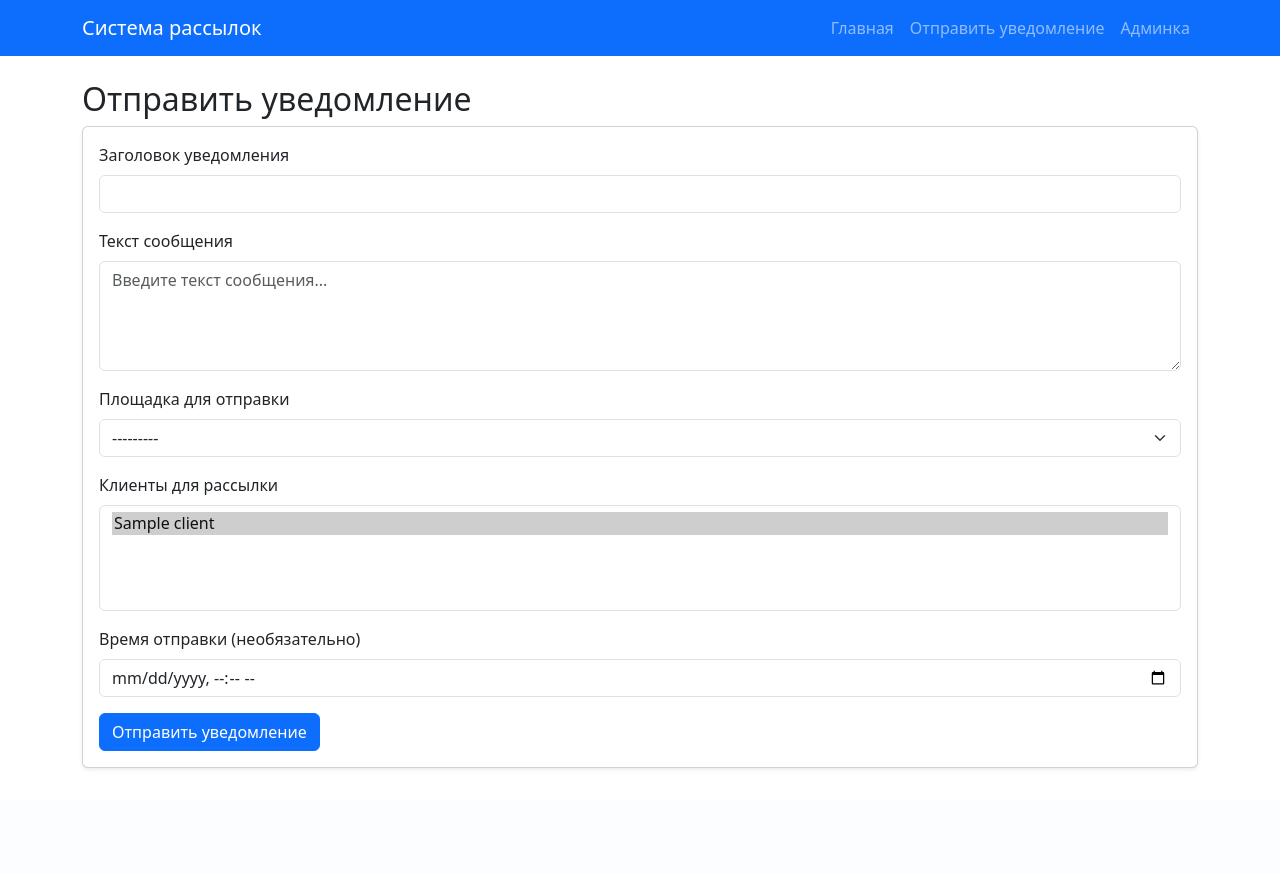
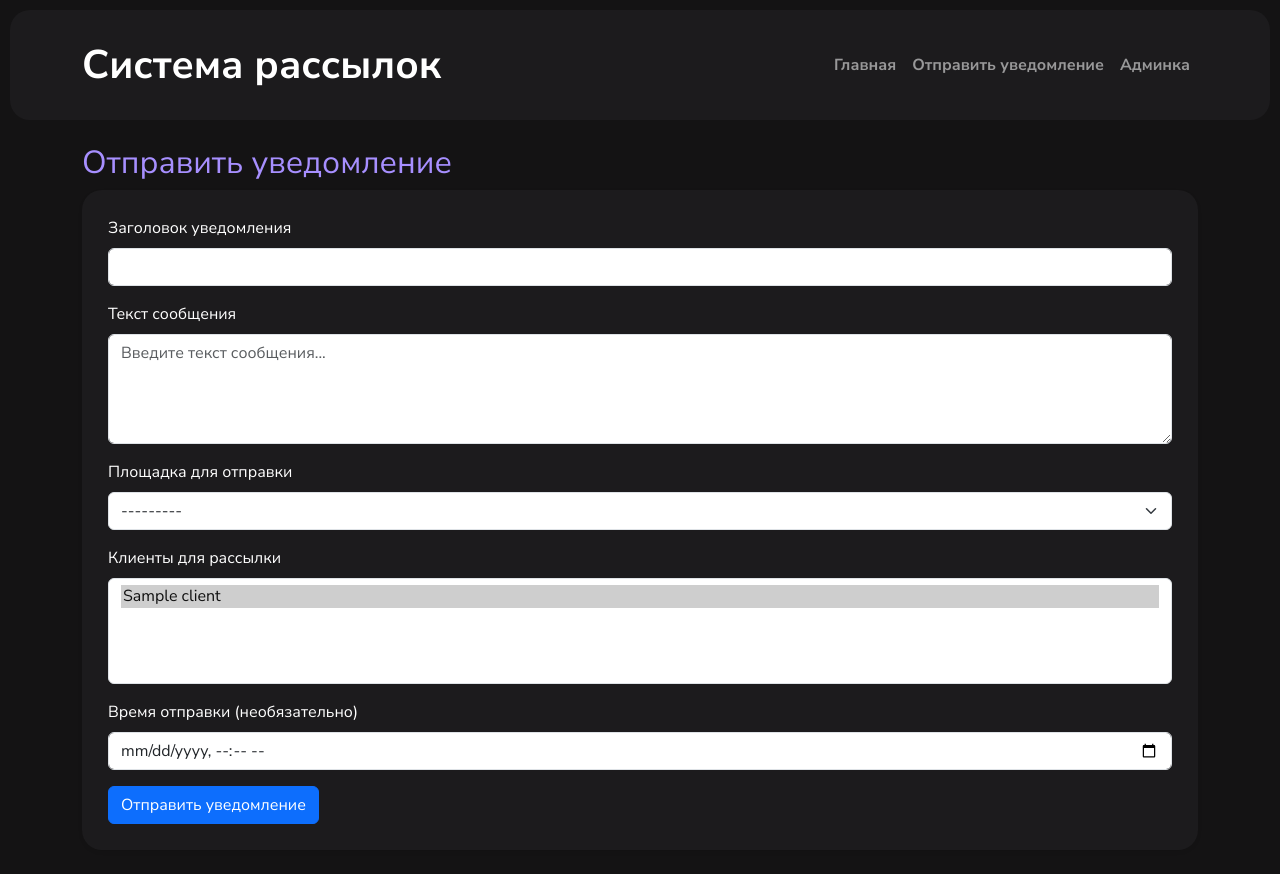
Before and after one commit to kenichiyamazaki/Telegram-SMS-Email-sender, a Django app: page /notifications/send/ in a window 1280 px wide. Before the commit the page ends 769 px from the top, so only its background shows below. Run offline with Django 5.2, Linux system fonts and the light colour scheme; a user stored in the database is signed in; tables that the repository leaves empty hold one stand-in row (values such as "Sample post"); parts of the project's set-up code (start-up, migrations or seed data) failed here and were passed over; some libraries are stand-ins or nearby versions.

Commit message:
изменил шрифт

```diff
--- /dev/null
+++ b/NotificationSystem/notification_app/static/notification_app/style.css
@@ -0,0 +1,25 @@
+body {
+    background-color: #141314;
+    font-family: 'Nunito Sans', Arial, sans-serif;
+    color: #a78fff;
+}
+.navbar {
+    background-color: #1c1b1d !important;
+    border-radius: 20px;
+    margin: 10px;
+    padding: 20px;
+    font-weight: 1000;
+}
+.navbar-brand{
+    font-size: 40px;
+}
+.card {
+    border: 1.5px;
+    border-radius: 20px;
+    padding: 10px;
+    background-color: #1c1b1d;
+    color: white;
+}
+.card-text.text-muted small{
+    color: grey;
+}
--- a/NotificationSystem/notification_app/templates/notification_app/base.html
+++ b/NotificationSystem/notification_app/templates/notification_app/base.html
@@ -1,11 +1,14 @@
+{% load static %}
 <!DOCTYPE html>
 <html lang="ru">
 <head>
     <meta charset="UTF-8">
+    <link href="https://fonts.googleapis.com/css2?family=Nunito+Sans:wght@400;700&display=swap" rel="stylesheet">
     <title>Система рассылок</title>
     <meta name="viewport" content="width=device-width, initial-scale=1">
     <!-- Bootstrap 5 CDN -->
     <link href="https://cdn.jsdelivr.net/npm/bootstrap@5.3.2/dist/css/bootstrap.min.css" rel="stylesheet">
+    <link rel="stylesheet" href="{% static 'notification_app/style.css' %}">
     <link rel="icon" type="image/png" href="https://cdn-icons-png.flaticon.com/512/561/561127.png">
 </head>
 <body>
--- a/NotificationSystem/notification_app/templates/notification_app/dashboard.html
+++ b/NotificationSystem/notification_app/templates/notification_app/dashboard.html
@@ -1,7 +1,7 @@
 {% extends 'notification_app/base.html' %}
 
 {% block content %}
-<h2>Статистика рассылок</h2>
+<h2>Статистика</h2>
 <div class="mb-4">
     <p>Всего уведомлений: {{ total_notifications }}</p>
     <p>Отправлено успешно: {{ sent_notifications }}</p>
```
